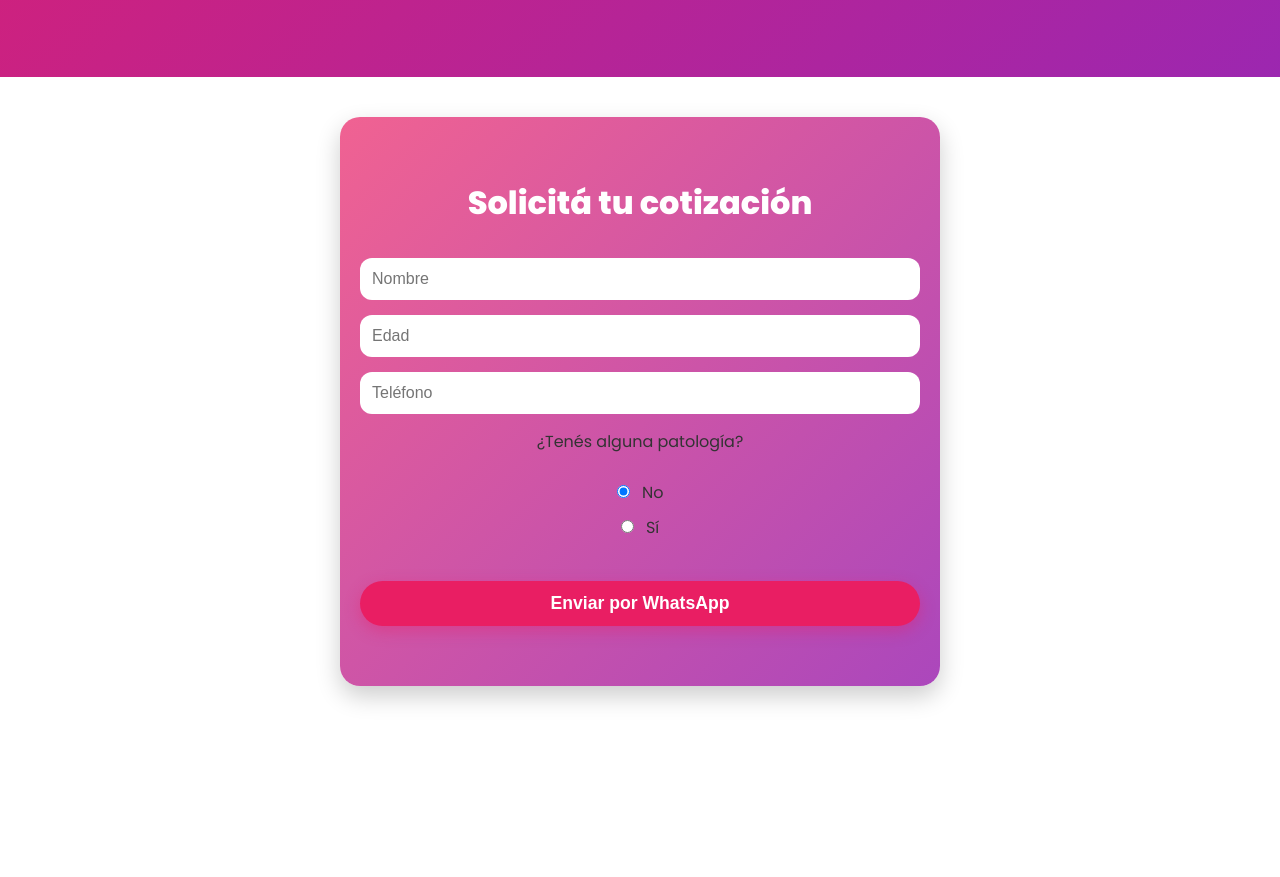
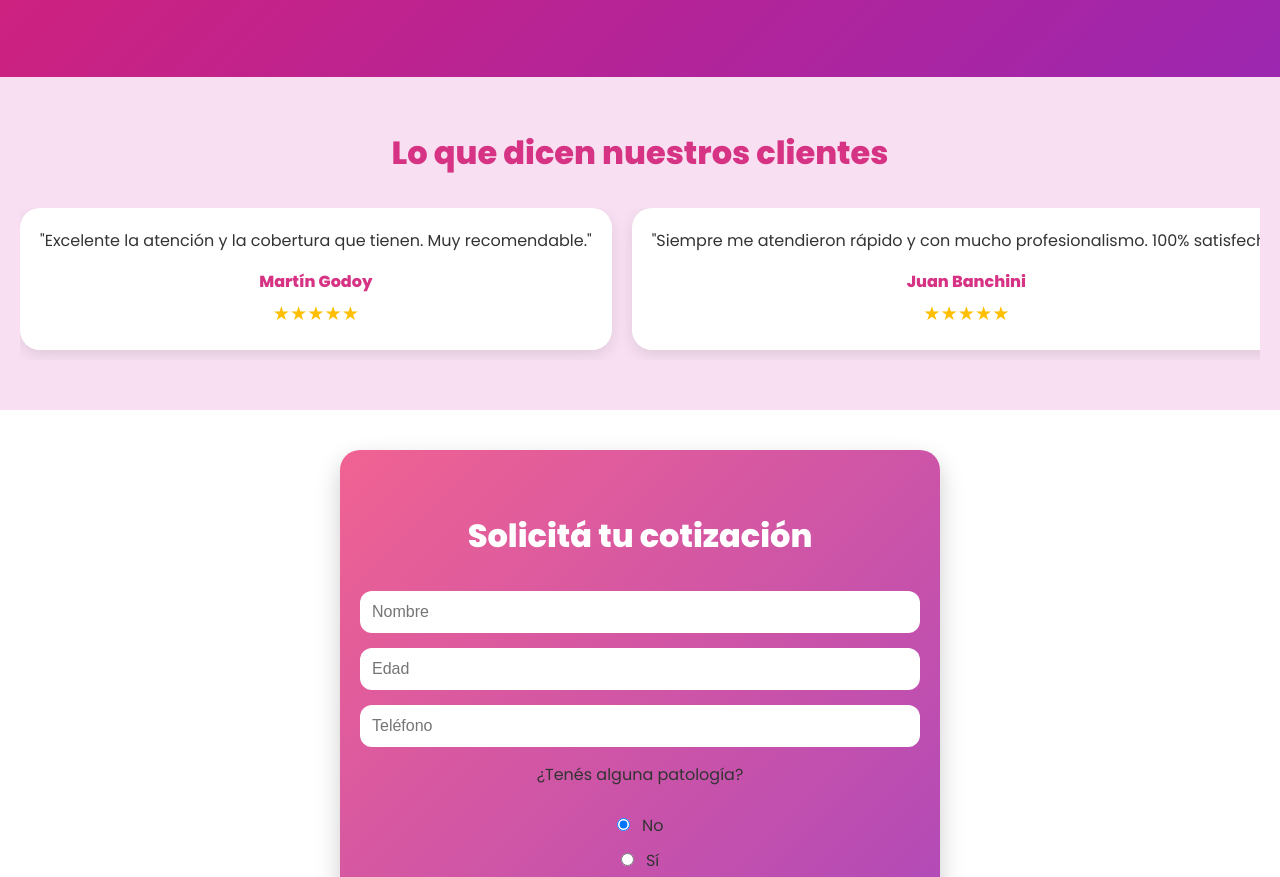
Before and after one commit to juliancesarpiacenza/web, a plain HTML site: page index.html in a window 1280 px wide. Shown: the part 2000-2877 px from the top of the page. Before the commit the page ends 2726 px from the top, so only its background shows below. Drawn offline with Linux system fonts and the light colour scheme.

Commit message:
cambios 2

```diff
--- a/index.html
+++ b/index.html
@@ -99,6 +99,42 @@
   </div>
 </section>
 
+<section class="reseñas">
+  <h2>Lo que dicen nuestros clientes</h2>
+  <div class="carrusel-reseñas">
+    <div class="reseña">
+      <p>"Excelente la atención y la cobertura que tienen. Muy recomendable."</p>
+      <h4>Martín Godoy</h4>
+      <div class="estrellas">★★★★★</div>
+    </div>
+    <div class="reseña">
+      <p>"Siempre me atendieron rápido y con mucho profesionalismo. 100% satisfecho"</p>
+      <h4>Juan Banchini</h4>
+      <div class="estrellas">★★★★★</div>
+    </div>
+    <div class="reseña">
+      <p>"La prepaga que realmente cumple con lo que promete. Muy feliz con el servicio."</p>
+      <h4>Franco Moretta</h4>
+      <div class="estrellas">★★★★★</div>
+    </div>
+    <div class="reseña">
+      <p>"Atención personalizada y excelente cobertura médica. Super recomendable."</p>
+      <h4>Yanina Fazzio</h4>
+      <div class="estrellas">★★★★★</div>
+    </div>
+    <div class="reseña">
+      <p>"Me solucionaron todos los trámites sin problemas y de manera muy rápida."</p>
+      <h4>Agustina Ramos</h4>
+      <div class="estrellas">★★★★★</div>
+    </div>
+    <div class="reseña">
+      <p>"Todo perfecto, desde la afiliación hasta la atención médica. Muy conforme."</p>
+      <h4>Carolina Pera</h4>
+      <div class="estrellas">★★★★★</div>
+    </div>
+  </div>
+</section>
+
 <!-- Formulario -->
 <section class="formulario">
   <h2>Solicitá tu cotización</h2>
--- a/styles.css
+++ b/styles.css
@@ -173,6 +173,61 @@ body {
   background: rgba(255,255,255,0.2);
 }
 
+
+/* Reseñas */
+.reseñas {
+  background: #f8e0f2; /* tono suave fucsia */
+  padding: 50px 20px;
+  text-align: center;
+}
+
+.reseñas h2 {
+  color: #d63384;
+  font-size: 2rem;
+  margin-bottom: 30px;
+  font-weight: bold;
+}
+
+.carrusel-reseñas {
+  display: flex;
+  overflow-x: auto;
+  scroll-behavior: smooth;
+  gap: 20px;
+  padding-bottom: 10px;
+}
+
+.reseña {
+  background: #fff;
+  border-radius: 20px;
+  padding: 20px;
+  min-width: 250px;
+  box-shadow: 0 5px 15px rgba(0,0,0,0.1);
+  flex: 0 0 auto;
+  transition: transform 0.3s ease, box-shadow 0.3s ease;
+}
+
+.reseña:hover {
+  transform: scale(1.05);
+  box-shadow: 0 10px 25px rgba(0,0,0,0.2);
+}
+
+.reseña p {
+  font-size: 1rem;
+  color: #333;
+  margin-bottom: 15px;
+}
+
+.reseña h4 {
+  color: #d63384;
+  margin-bottom: 5px;
+  font-weight: bold;
+}
+
+.estrellas {
+  color: #ffbf00;
+  font-size: 1.2rem;
+}
+
 /* Formulario */
 .formulario {
   padding: 60px 20px;
```
